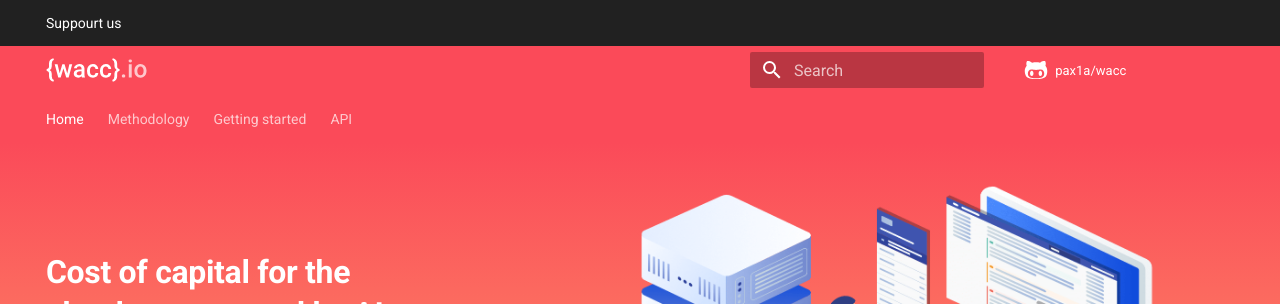
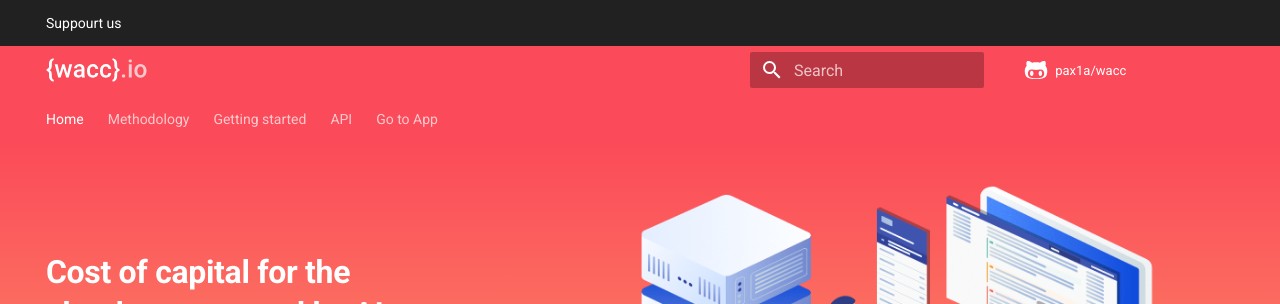
Before and after one commit to pax1a/wacc, an MkDocs documentation site: the page built from docs/index.md, in a window 1280 px wide. Shown: the top 304 px of the page. Built offline with MkDocs 1.6.1 and Material for MkDocs 9.7.7, drawn with Linux system fonts in a browser that asks for light colours; comment, search, counter and statistics services are not loaded.

Commit message:
Update mkdocs.yml

```diff
--- a/mkdocs.yml
+++ b/mkdocs.yml
@@ -24,6 +24,7 @@ nav:
     - Installation: getting-started.md
   - API:
     - API access: api-access.md
+  - Go to App: https://app.wacc.io
 markdown_extensions:
   - admonition
   - pymdownx.details
```
